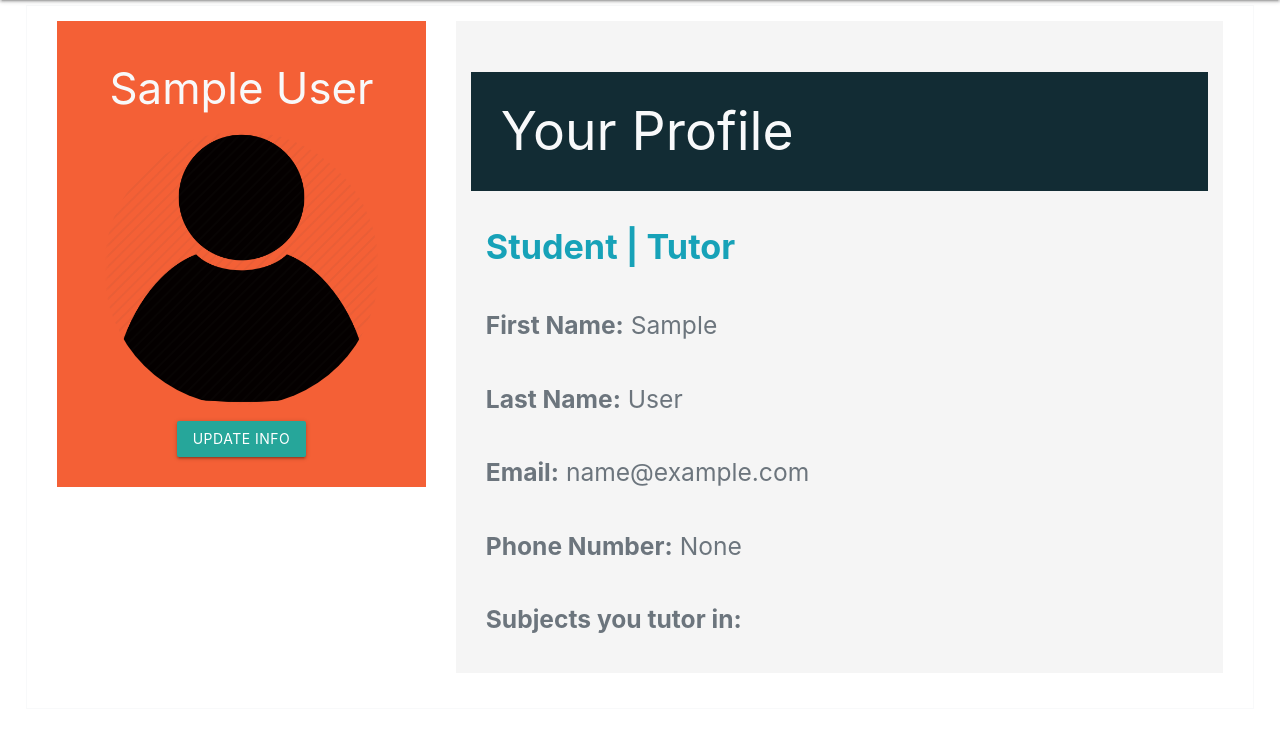
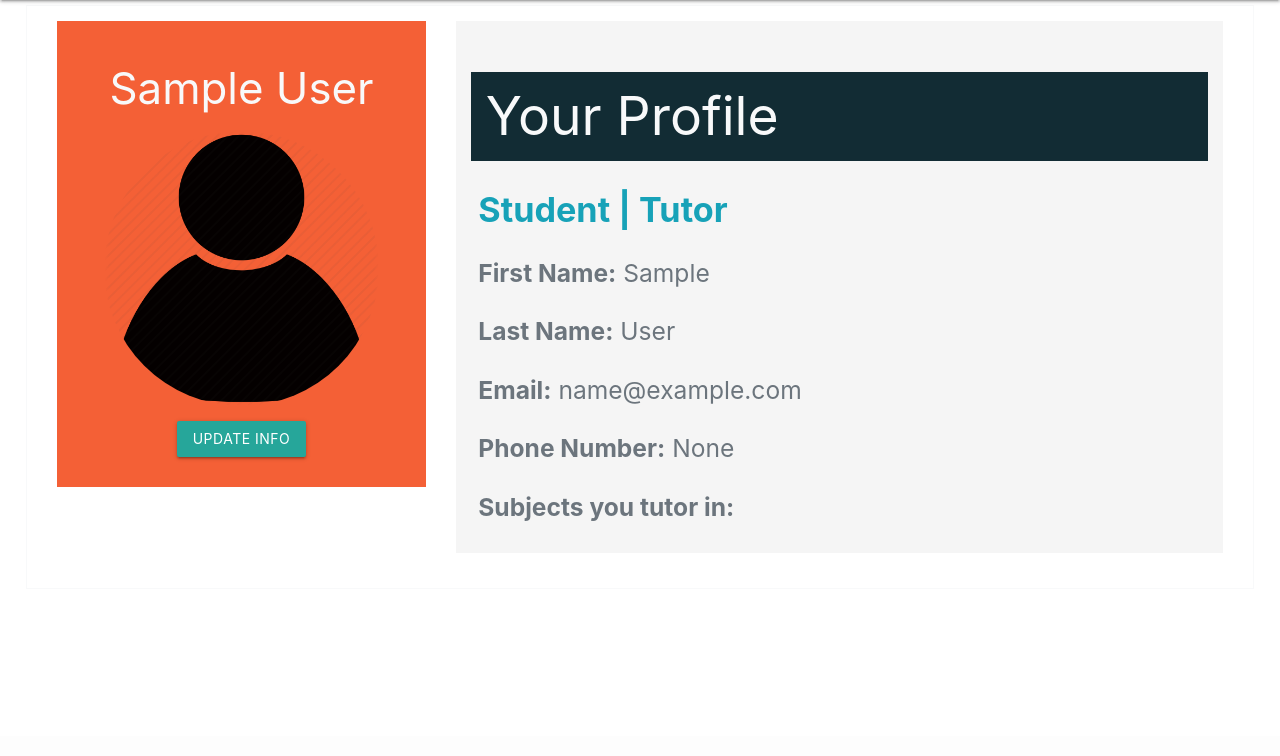
Before and after one commit to swatisriva1/quick-tutor-project, a Django app: page /student/ in a window 1280 px wide. Shown: the part 64-820 px from the top of the page. After the commit the page ends 585 px from the top, so only its background shows below. Run offline with Django 3.2, Linux system fonts and the light colour scheme; the visitor is signed in with stand-in values (Sample User, id 1); data that the repository does not hold is empty; parts of the project's set-up code (start-up, migrations or seed data) failed here and were passed over; some libraries are stand-ins or nearby versions.

Commit message:
fixed redirects including:
- Tutor beginning session and student joining the session
- redirect on the Start Tutoring button on the home page

```diff
--- a/tutor/templates/tutor/beginSession.html
+++ b/tutor/templates/tutor/beginSession.html
@@ -1,5 +1,3 @@
-<form method="POST">
-    {% csrf_token %}
-    <input type="hidden" name="id" value="{{ record.id }}">
-    <a class="btn btn-info btn-sm" href="{% url 'tutor:session' record.id %}" name="begin-btn">Begin</a>
+<form action="{% url 'tutor:accepted' record.id %}" method="POST">
+    <button type="submit" class="btn btn-info btn-sm" name='id' id="begin-btn">Begin</button>
 </form>
--- a/tutor/templates/tutor/student.html
+++ b/tutor/templates/tutor/student.html
@@ -35,42 +35,43 @@
 
                     <div class="col-md-8">
                         <div container="container-fluid" style="background-color:whitesmoke; padding: 1rem;">
-                            <h2 class="text-light" style="background-color:#122C34; padding: 2rem;">
+                            <h2 class="text-light" style="background-color:#122C34; padding: 1rem;">
                                 Your Profile
                             </h2>
 
                             {% if user.profile.first_name and user.profile.last_name %}
                                 {% if user.profile.subjects_can_help %}
-                                    <h4 class="text-info" style="padding: 1rem;"> <b>Student | Tutor</b></h4>
+                                    <h4 class="text-info" style="padding: 0.5rem;"> <b>Student | Tutor</b></h4>
                                 {% else %}
-                                    <h4 class="text-info" style="padding: 1rem;"> <b>Student</b></h4>
+                                    <h4 class="text-info" style="padding: 0.5rem;"> <b>Student</b></h4>
                                 {% endif %}
-                                <h5 class="text-secondary" style="padding: 1rem;"> <b>First Name:</b> {{ user.profile.first_name }}</h5>
-                                <h5 class="text-secondary" style="padding: 1rem;"> <b>Last Name:</b> {{ user.profile.last_name }}</h5>
+                                <h5 class="text-secondary" style="padding: 0.5rem;"> <b>First Name:</b> {{ user.profile.first_name }}</h5>
+                                <h5 class="text-secondary" style="padding: 0.5rem;"> <b>Last Name:</b> {{ user.profile.last_name }}</h5>
                             {% else %}
-                                <h2 class="text-secondary text-light" style="background-color:#122C34; padding: 2rem;">
-                                    Trying to request a tutor? Make sure you have the correct information below.
-                                </h2>
-                                <h4 class="text-info" style="padding: 1rem;"> <b>Student</b></h4>
-                                <h5 class="text-secondary" style="padding: 1rem;"> <b>First Name:</b> None</h5>
-                                <h5 class="text-secondary" style="padding: 1rem;"> <b>Last Name:</b> None</h5>
+                                <h5 class="text-secondary text-dark" style="padding: 0.5rem;">
+                                    <i>Trying to request a tutor? Want to connect with our students?</i>
+                                    <p><i><b>Make sure you have the correct information below.</b></i></p>
+                                </h5>
+                                <h4 class="text-info" style="padding: 0.5rem;"> <b>Student</b></h4>
+                                <h5 class="text-secondary" style="padding: 0.5rem;"> <b>First Name:</b> None</h5>
+                                <h5 class="text-secondary" style="padding: 0.5rem;"> <b>Last Name:</b> None</h5>
                             {% endif %}
 
                             {% if user.profile.email_addr %}
-                                <h5 class="text-secondary" style="padding: 1rem;"> <b>Email:</b> {{ user.profile.email_addr }}</h5>
+                                <h5 class="text-secondary" style="padding: 0.5rem;"> <b>Email:</b> {{ user.profile.email_addr }}</h5>
                             {% else %}
-                                <h5 class="text-secondary" style="padding: 1rem;"> <b>Email:</b> None</h5>
+                                <h5 class="text-secondary" style="padding: 0.5rem;"> <b>Email:</b> None</h5>
                             {% endif %}
 
                             {% if user.profile.phone_number %}
-                                <h5 class="text-secondary" style="padding: 1rem;"> <b>Phone Number:</b> {{ user.profile.phone_number }}</h5>
+                                <h5 class="text-secondary" style="padding: 0.5rem;"> <b>Phone Number:</b> {{ user.profile.phone_number }}</h5>
                             {% else %}
-                                <h5 class="text-secondary" style="padding: 1rem;"> <b>Phone Number:</b> None</h5>
+                                <h5 class="text-secondary" style="padding: 0.5rem;"> <b>Phone Number:</b> None</h5>
                             {% endif %}
 
                              <!-- CAN PORT OVER TO A DIFFERENT TEMPLATE IF NECESSARY -CALEB -->
                             {% if user.profile.subjects_can_help %}
-                            <h5 class="text-secondary" style="padding: 1rem;"> <b>Subjects you tutor in:</b> </h5>
+                            <h5 class="text-secondary" style="padding: 0.5rem;"> <b>Subjects you tutor in:</b> </h5>
                             <ul class="list-group">
                                 {% for subject in user.profile.subjects_can_help.all %}
                                 <li class="list-group-item">{{ subject }}</li>
@@ -85,4 +86,4 @@
         </fieldset>
     </form>
 </div>
-    {% endblock content%}
+{% endblock content%}
--- a/tutor/urls.py
+++ b/tutor/urls.py
@@ -18,6 +18,7 @@ urlpatterns = [
     path('jobs/', views.AvailableJobs.as_view(), name = "job_list"),
     path('requests/',views.RequestedJobs.as_view(), name="requests"),
     path('<int:pk>/session/', views.SessionInfo.as_view(), name='session'),
-path('paymentConfirmation/', views.paymentConfirmation, name='paymentConf'),
-path('accounthistory/', views.AccountHistory.as_view(), name='history')
+    path('paymentConfirmation/', views.paymentConfirmation, name='paymentConf'),
+    path('accounthistory/', views.AccountHistory.as_view(), name='history'),
+    path(r'^confirm/(?P<job_id>[0-9]+)/$', views.beginSession, name='beginSession'),
 ]
--- a/tutor/views.py
+++ b/tutor/views.py
@@ -39,31 +39,16 @@ class SessionInfo(generic.DetailView):
     model=Job
     template_name = 'tutor/session.html'
 
+
 @method_decorator(login_required(redirect_field_name=''), name='dispatch')
-
 class AcceptedJobs(SingleTableView):
     model = Job
+    template_name = 'tutor/acceptedjobs.html'
+    context_object_name = 'job_list'
 
-    def get(self, request):
-        jobs = Job.objects.filter(tutor_user=self.request.user)
-        table = tutorJobs(jobs)
-        if 'paid'  not in request.session:
-            request.session['paid']='true'
-        if (request.session.get('paid') != 'true'):
-            return redirect('/payment')
-        return render(request, 'tutor/acceptedjobs.html', {
-            "table":table,
-            "job": jobs,
-        })
-
-    def post(self, request):
-        if 'begin-btn' in request.POST:
-            begin_job = request.POST.get("id", False)
-            b = Job.objects.get(id=begin_job)
-            b.started = True
-            b.save()
-            messages.success(request, 'Your session has begun!')
-            return redirect(reverse_lazy('tutor:session', args=(id)))
+    def get_queryset(self):
+        current_user = self.request.user
+        return Job.objects.filter(tutor_user=current_user)
 
 
 @method_decorator(login_required(redirect_field_name=''), name='dispatch')
@@ -73,8 +58,6 @@ class AvailableJobs(generic.ListView):
 
     def get_queryset(self):
         current_user = self.request.user
-
-
         tutor_profile = Profile.objects.get(user=current_user)
         subjects_set = tutor_profile.subjects_can_help.all()
         matches = Q()
@@ -112,7 +95,6 @@ class RequestedJobs(generic.ListView):
 
     def get_queryset(self):
         current_user = self.request.user
-
         return Job.objects.filter(customer_user=current_user)
 
 
@@ -124,7 +106,6 @@ class RequestedJobs(generic.ListView):
 @method_decorator(login_required(redirect_field_name=''), name='dispatch')
 class RequestTutorView(generic.ListView):
     model = Job
-    # Job.objects.all().delete()
 
     def get(self, request):
         form = RequestTutor()
@@ -205,8 +186,6 @@ class ProfileUpdate(generic.ListView):
             messages.error(request, 'Something went wrong. Please try again.')
         return render(request, 'tutor/studentUpdate.html', context)
 
-# renders the home landing page
-
 @login_required(redirect_field_name='')
 def welcome(request):
     return render(request, 'tutor/welcome.html')
@@ -225,6 +204,17 @@ class TutorProfileView(generic.ListView):
         return render(request, template_name)
 
 
+def beginSession(request, job_id=None):
+    if 'paid' not in request.session:
+        request.session['paid']='true'
+    if(request.session.get('paid') != 'true'):
+        return redirect('/payment')
+    job = Job.objects.get(id=job_id)
+    job.started = True
+    job.save()
+    messages.success(request, 'Your session has begun!')
+    return redirect(reverse_lazy('tutor:session', args=(job.id,)))
+
 def index(request):
     return render(request, 'tutor/home.html')
 
```
Also changed, not shown: tutor/templates/tutor/acceptedjobs.html (+65 -2 lines), tutor/templates/tutor/home.html (+15 -42 lines), tutor/templates/tutor/requested_jobs_list.html (+9 -5 lines).
